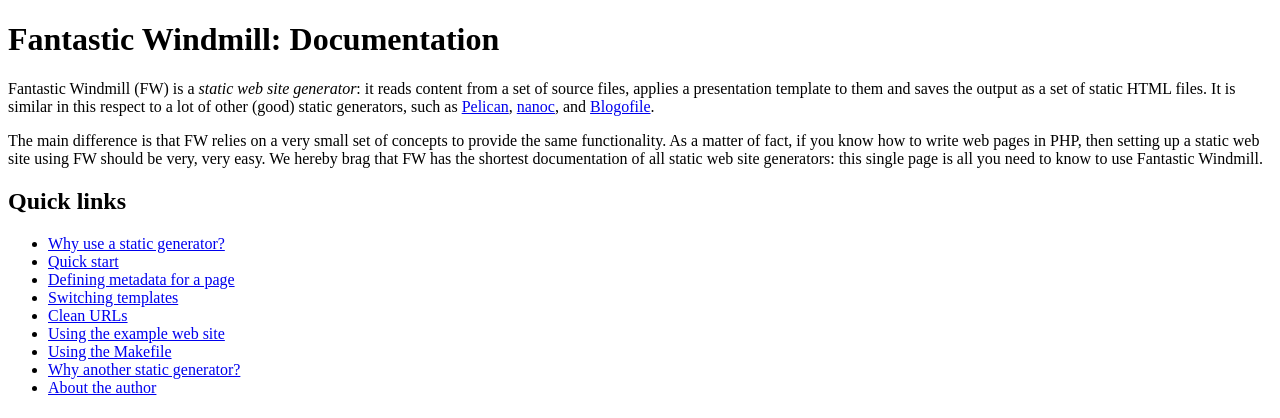
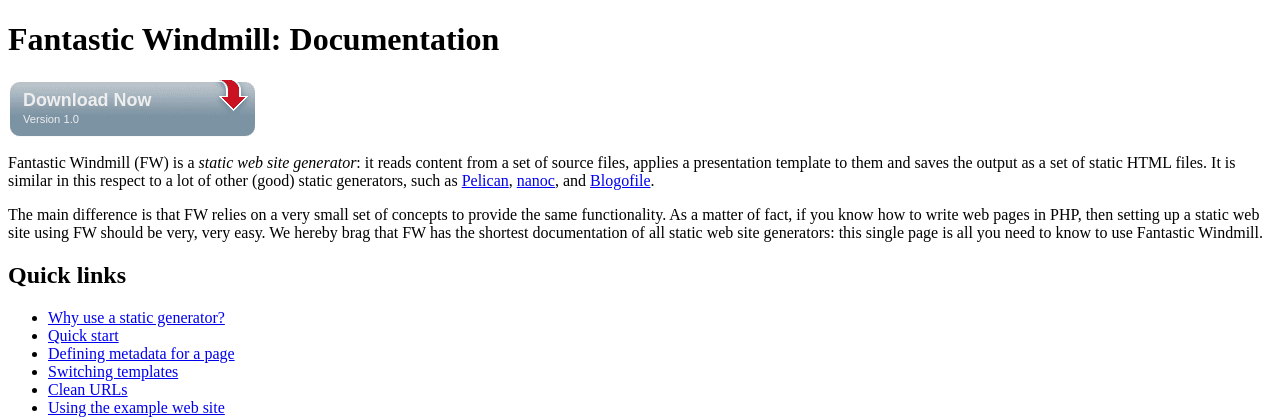
Before and after one commit to sylvainhalle/FantasticWindmill, a PHP site: page / in a window 1280 px wide. Shown: the top 418 px of the page. Run offline with PHP 8.4, Linux system fonts and the light colour scheme.

Commit message:
Added download button

```diff
--- a/index.html
+++ b/index.html
@@ -9,6 +9,11 @@
 </head>
 <body>
 <h1>Fantastic Windmill: Documentation</h1>
+
+<div class="download-box">
+  <a title="Click here to download Fantastic Windmill" class="download-link"
+    target="_blank"
+    href="https://github.com/sylvainhalle/FantasticWindmill/archive/master.zip"><span><strong>Download Now </strong><em>Version 1.0</em></span></a></div>
 
 <p>Fantastic Windmill (FW) is a <em>static web site generator</em>: it reads
 content from a set of source files, applies a presentation template to them
--- a/style.css
+++ b/style.css
@@ -3,3 +3,66 @@ pre {
   border: solid 1px grey;
   padding: 10pt;
 }
+
+/* This part "stolen" from the Clamwin site */
+.download-box {
+font-size: 0.7em;
+font-family : Arial;
+text-align: center;
+margin-right: 0.8em;
+width: 249px;
+margin-bottom: 0em;
+margin-top: 0em
+}
+.download-box a {
+font-weight: normal;
+color: rgb(64, 69, 72);
+}
+.download-box a:hover {
+color: #b31616;
+}
+a.download-link {
+display: block;
+padding: 13px 0 0 0;
+margin-bottom: 0.1em;
+text-decoration: none;
+color: #eeeeee;
+width: 249px;
+background: url("download.png") 0 0 no-repeat;
+text-align: left;
+line-height: 130%;
+}
+a.download-link span {
+display: block;
+min-height: 33px;
+padding: 0 10px 5px 15px;
+} * html a.download-link span { height: 33px; }
+
+a.download-link span {
+background: url("download.png") 0 100% no-repeat;
+}
+a.download-link strong {
+font-size: 1.6em;
+text-decoration: none;
+font-weight: bold;
+color: #eeeeee;
+}
+a.download-link em {
+font-style: normal;
+font-weight: normal;
+color: #eeeeee;
+letter-spacing: 0;
+display: block;
+padding-top: 3px;
+padding-bottom: 6px;
+font-size: 1em;
+}
+a.download-link:hover, a.download-link:hover span, a.download-link:hover strong, a.download-link:hover em {
+color: white;
+cursor: pointer; /* need for IE6 */
+background-position: 100% 0;
+color: #c91222;
+}
+a.download-link:hover span {
+background-position: 100% 100%;
+}
```
Also changed, not shown: download.png (added).
